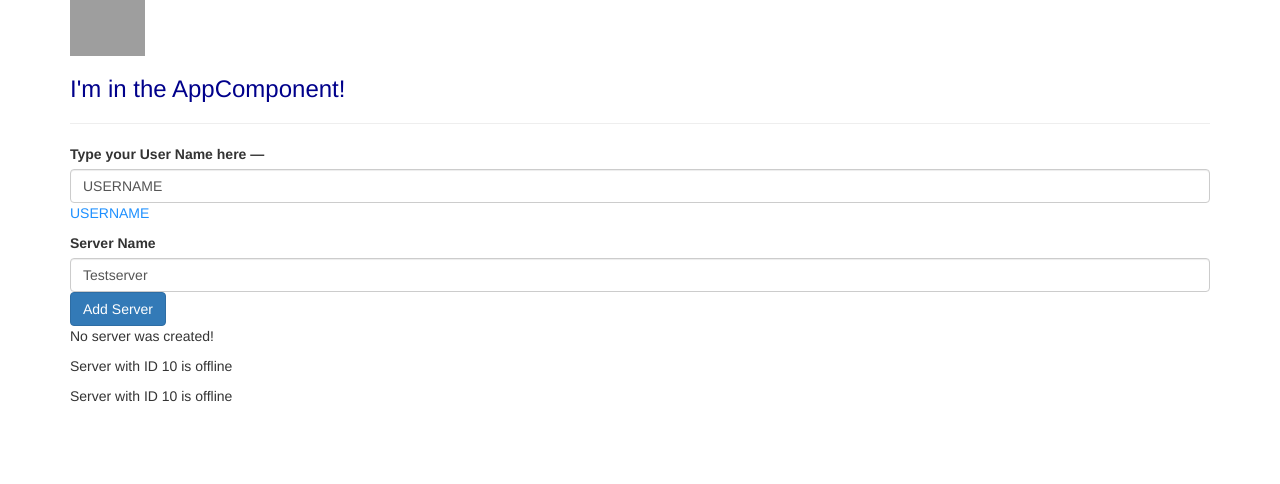
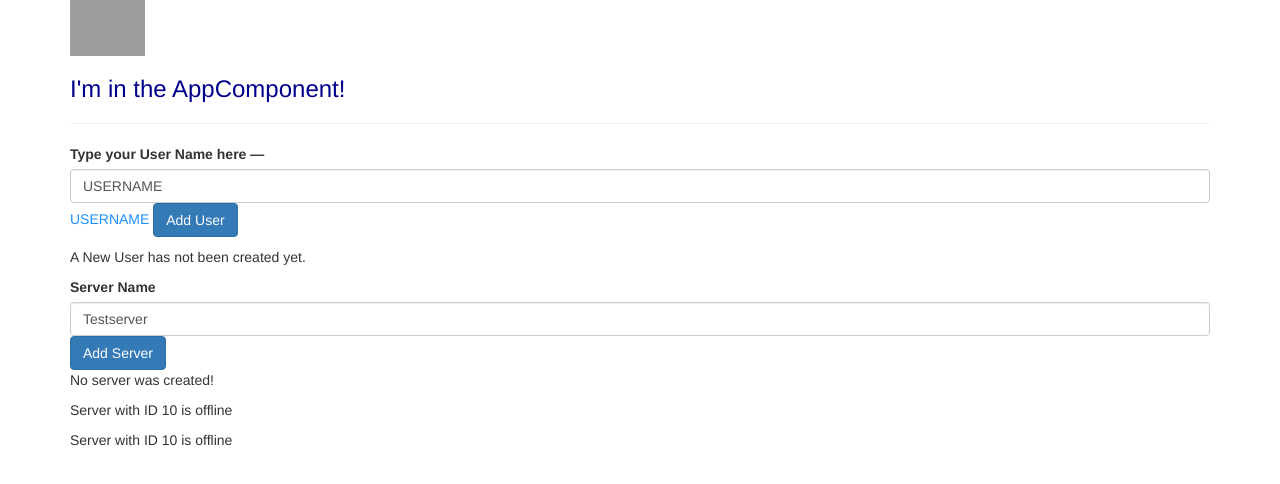
Before and after one commit to faddah/angular-8-udemy-course, an Angular app in the folder basics-databinding/: page / in a window 1280 px wide. Shown: the top 484 px of the page. Built offline with nearby package versions, Linux system fonts and the light colour scheme; grey boxes are pictures that could not be loaded.

Commit message:
Added <p> w/ String Interpolation for {{ username }} & Add User button.

```diff
--- a/basics-databinding/src/app/app.component.html
+++ b/basics-databinding/src/app/app.component.html
@@ -10,10 +10,13 @@
         class="form-control"
         [(ngModel)]="username"
       />
-      <p class="user-name">{{ username }}</p>
+      <p class="user-name">{{ username }}
+        <button
+          class="btn btn-primary user-button"
+          [disabled]="!username"
+          (click)="onCreateUser($event)">Add User</button></p>
+        <p [innerText]="userCreationStatus"></p>
       <app-servers></app-servers>
-      <!--<div app-servers></div>-->
-      <!--<div class="app-servers"></div>-->
     </div>
   </div>
 </div>
```
